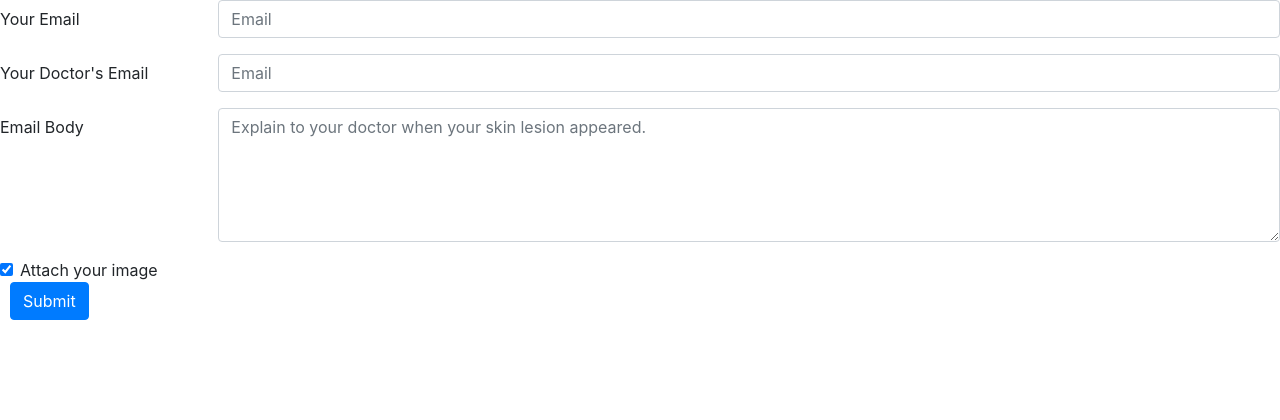
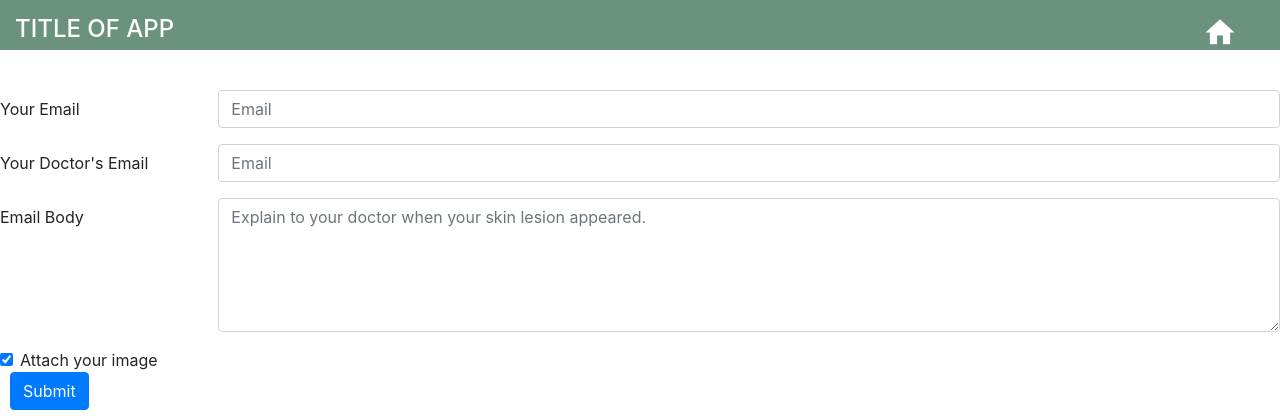
Before and after one commit to candaceng/MedHacks, a Python web app: template templates/doctor.html in a window 1280 px wide. Shown: the top 420 px of the page. Run offline with Jinja, Linux system fonts and the light colour scheme; the template is opened without the code that fills it, so the values that code supplies are empty; some libraries are stand-ins or nearby versions.

Commit message:
added header to doctor.html

```diff
--- a/templates/doctor.html
+++ b/templates/doctor.html
@@ -3,7 +3,8 @@
 <head>
     <meta charset="UTF-8">
     <meta name="viewport" content="width=device-width, initial-scale=1.0">
-    <link rel="stylesheet" href="./static/css/styles.css">
+    <link rel="stylesheet" href='..\static\css\styles.css'>
+    <link rel="stylesheet" href="https://fonts.googleapis.com/icon?family=Material+Icons">
     <link rel="stylesheet" href="https://stackpath.bootstrapcdn.com/bootstrap/4.3.1/css/bootstrap.min.css" integrity="sha384-ggOyR0iXCbMQv3Xipma34MD+dH/1fQ784/j6cY/iJTQUOhcWr7x9JvoRxT2MZw1T" crossorigin="anonymous">
     <title>Send Email</title>
 </head>
@@ -18,6 +19,12 @@
     );
   }
   </script>
+  <div class="header">
+    <h4 id="app-title">TITLE OF APP</h4>
+    <a href="fileupload2.html" style="color:white">
+        <i id="home-screen" class="material-icons" style="font-size:35px;" >home</i>
+    </a>
+  </div>
     <form>
         <div class="form-group row">
           <label for="inputEmail1" class="col-sm-2 col-form-label">Your Email</label>
```
